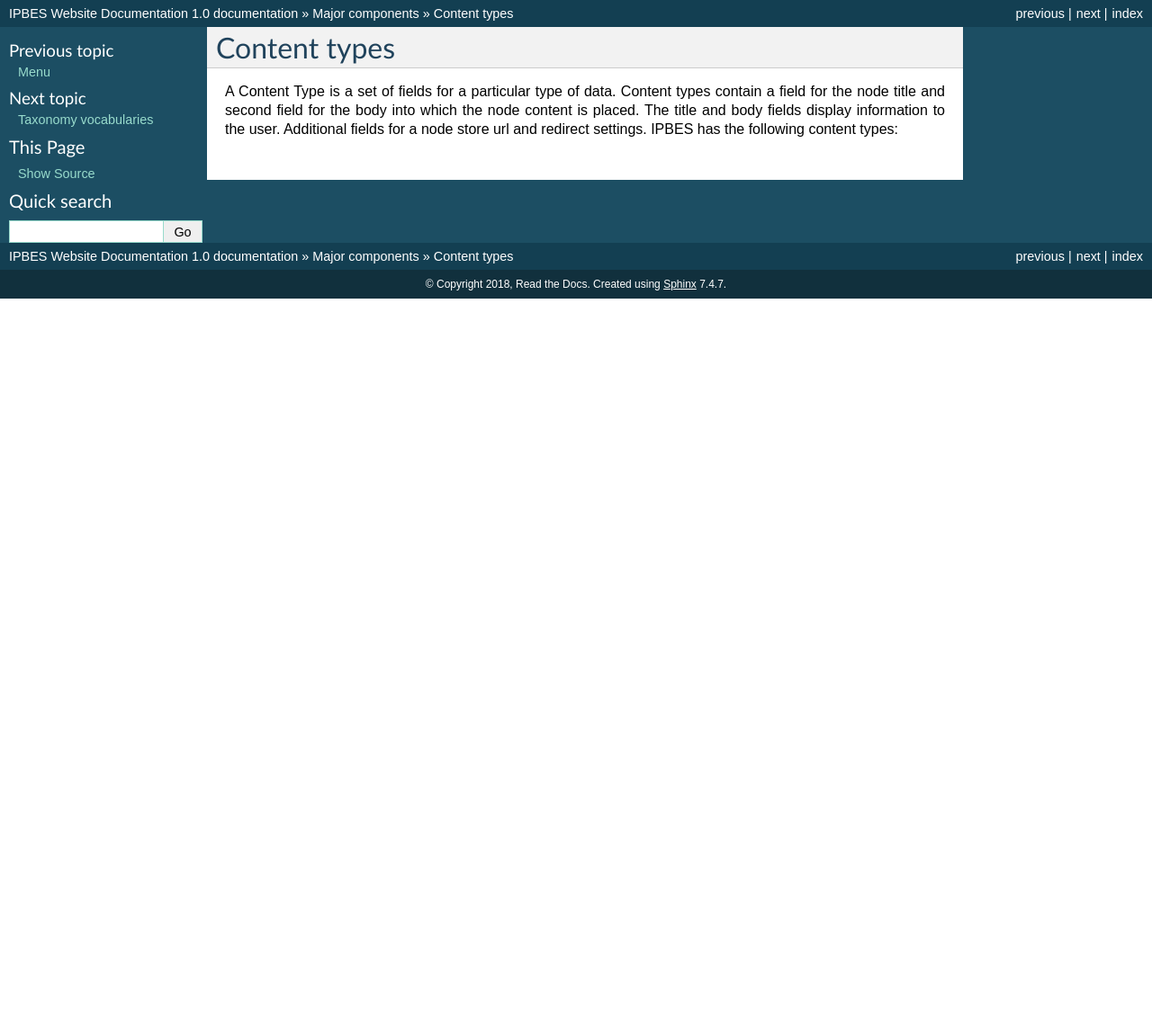
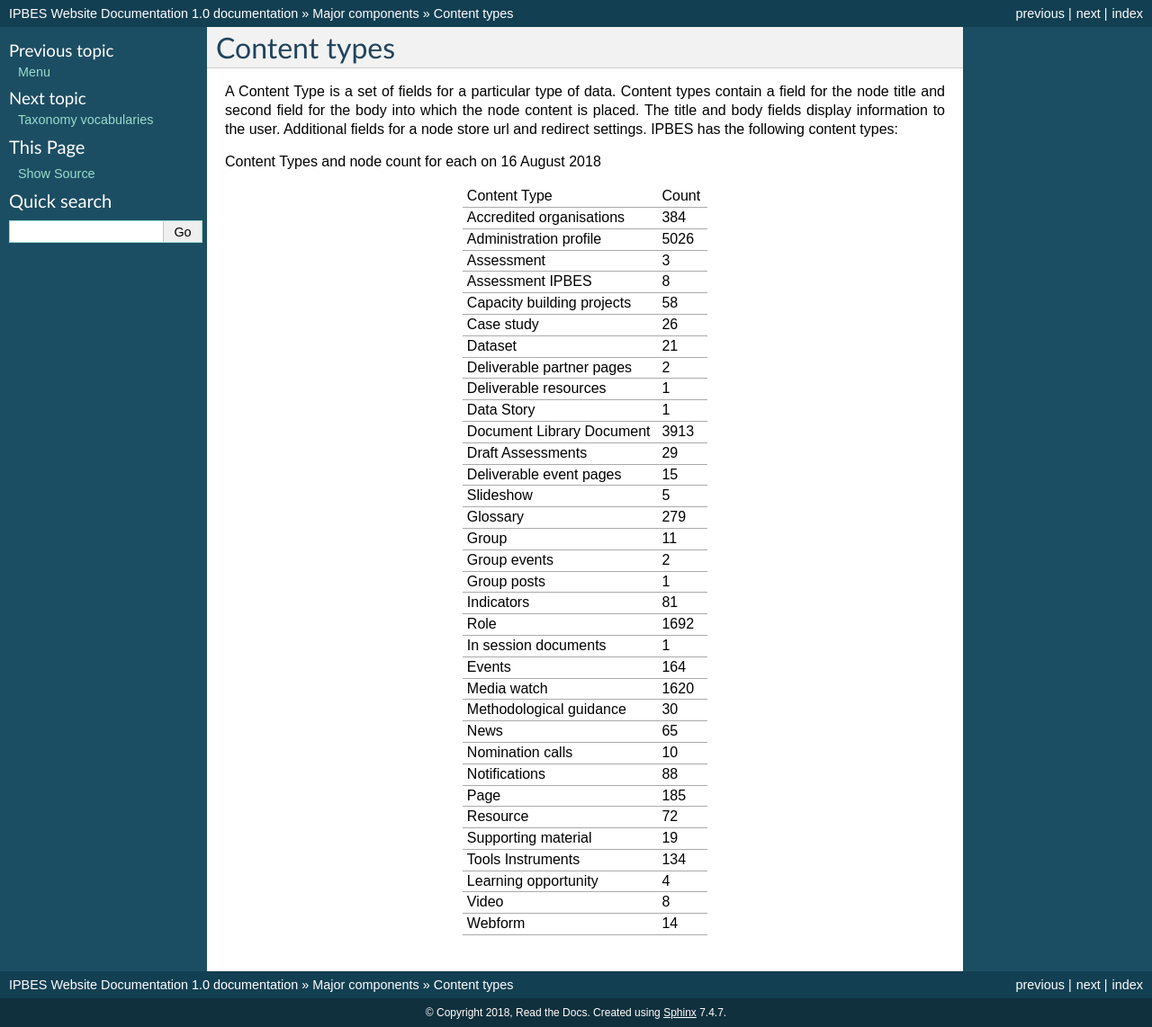
Before and after one commit to ipbes/ipbeswebdocs, a Sphinx documentation site: the page built from docs/components/content-types.rst, in a window 1280 px wide. Shown: the whole page at 90% size. Built offline with Sphinx 7.4.7, drawn with Linux system fonts in a browser that asks for light colours; pages that are not in the unit, such as notebooks, are missing from menus; before the commit the page ends 900 px from its top, so only the background shows below that.

Commit message:
Update content-types.rst

```diff
--- a/docs/components/content-types.rst
+++ b/docs/components/content-types.rst
@@ -2,3 +2,77 @@ Content types
 =============
 
 A Content Type is a set of fields for a particular type of data.  Content types contain a field for the node title and second field for the body into which the node content is placed. The title and body fields display information to the user.  Additional fields for a node store url and redirect settings. IPBES has the following content types:
+
+Content Types and node count for each on 16 August 2018
+
++----------------------------+-------+
+| Content Type               | Count |
++----------------------------+-------+
+| Accredited organisations   | 384   |
++----------------------------+-------+
+| Administration profile     | 5026  |
++----------------------------+-------+
+| Assessment                 | 3     |
++----------------------------+-------+
+| Assessment IPBES           | 8     |
++----------------------------+-------+
+| Capacity building projects | 58    |
++----------------------------+-------+
+| Case study                 | 26    |
++----------------------------+-------+
+| Dataset                    | 21    |
++----------------------------+-------+
+| Deliverable partner pages  | 2     |
++----------------------------+-------+
+| Deliverable resources      | 1     |
++----------------------------+-------+
+| Data Story                 | 1     |
++----------------------------+-------+
+| Document Library Document  | 3913  |
++----------------------------+-------+
+| Draft Assessments          | 29    |
++----------------------------+-------+
+| Deliverable event pages    | 15    |
++----------------------------+-------+
+| Slideshow                  | 5     |
++----------------------------+-------+
+| Glossary                   | 279   |
++----------------------------+-------+
+| Group                      | 11    |
++----------------------------+-------+
+| Group events               | 2     |
++----------------------------+-------+
+| Group posts                | 1     |
++----------------------------+-------+
+| Indicators                 | 81    |
++----------------------------+-------+
+| Role                       | 1692  |
++----------------------------+-------+
+| In session documents       | 1     |
++----------------------------+-------+
+| Events                     | 164   |
++----------------------------+-------+
+| Media watch                | 1620  |
++----------------------------+-------+
+| Methodological guidance    | 30    |
++----------------------------+-------+
+| News                       | 65    |
++----------------------------+-------+
+| Nomination calls           | 10    |
++----------------------------+-------+
+| Notifications              | 88    |
++----------------------------+-------+
+| Page                       | 185   |
++----------------------------+-------+
+| Resource                   | 72    |
++----------------------------+-------+
+| Supporting material        | 19    |
++----------------------------+-------+
+| Tools Instruments          | 134   |
++----------------------------+-------+
+| Learning opportunity       | 4     |
++----------------------------+-------+
+| Video                      | 8     |
++----------------------------+-------+
+| Webform                    | 14    |
++----------------------------+-------+
```
